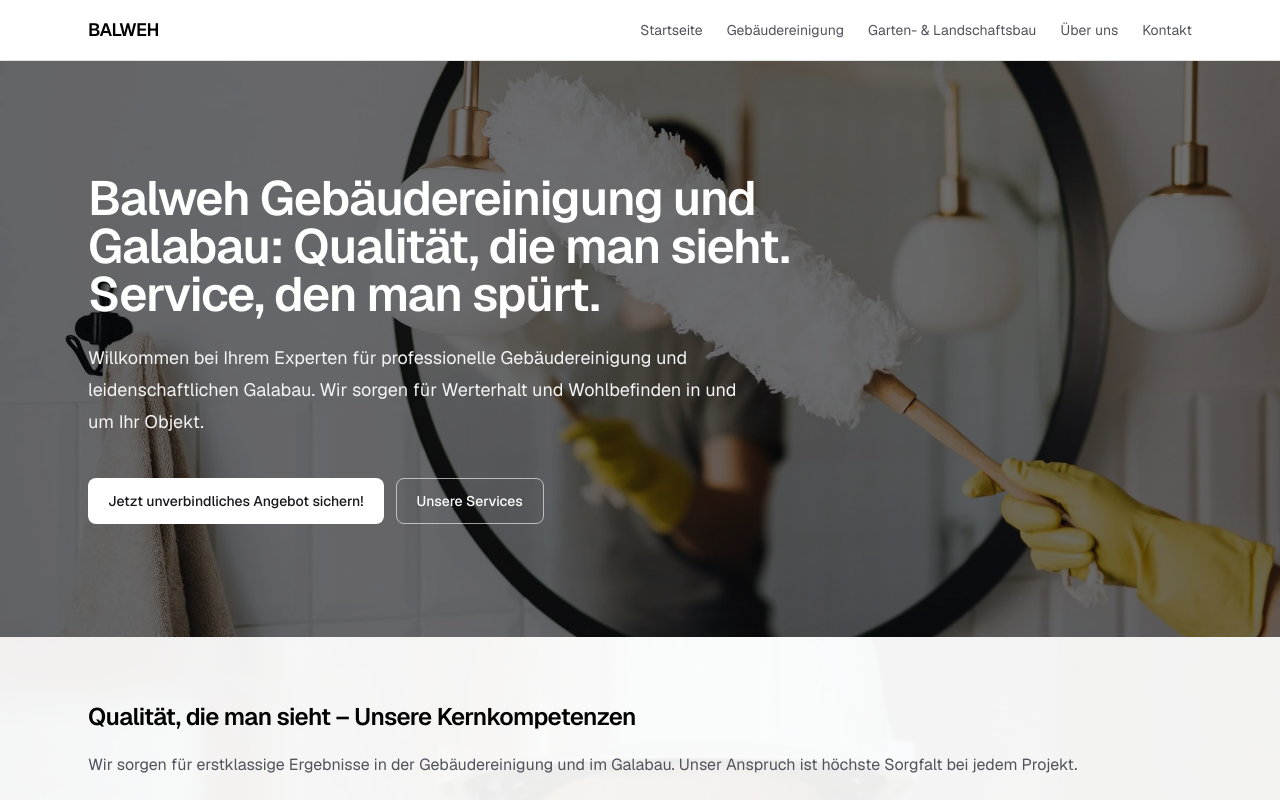
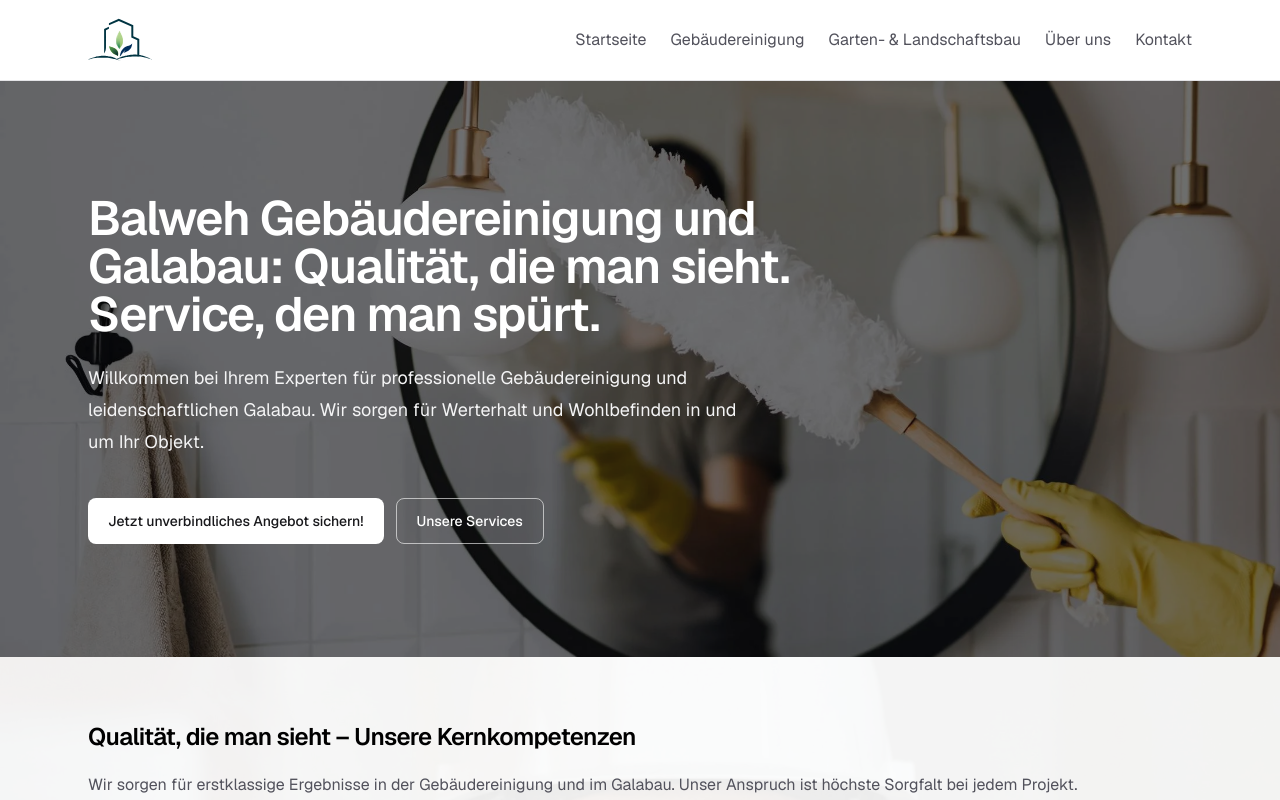
Before and after one commit to andonovnik/balweh-website, a Next.js app: page / in a window 1280 px wide. Shown: the top 800 px of the page. Built offline with nearby package versions, Linux system fonts and the light colour scheme.

Commit message:
add logo to header

```diff
--- a/app/components/Header.tsx
+++ b/app/components/Header.tsx
@@ -1,7 +1,9 @@
 "use client";
 
 import { useState, useEffect } from "react";
+import Image from "next/image";
 import Link from "next/link";
+import logo from "@/app/balweh_logo.svg";
 
 export default function Header() {
   const [mobileMenuOpen, setMobileMenuOpen] = useState(false);
@@ -27,11 +29,11 @@
   return (
     <>
       <header className="sticky top-0 z-50 border-b border-zinc-200 bg-white">
-        <div className="mx-auto flex w-full max-w-6xl items-center justify-between px-6 py-4">
-          <Link href="/" className="text-lg font-semibold tracking-tight">
-            BALWEH
+        <div className="mx-auto flex w-full max-w-6xl items-center justify-between px-6 py-2">
+          <Link href="/">
+            <Image src={logo} alt="BALWEH Logo" className="h-16 w-auto" />
           </Link>
-          <nav className="hidden gap-6 text-sm text-zinc-600 md:flex">
+          <nav className="hidden gap-6 text-base text-zinc-600 md:flex">
             <Link href="/" className="hover:text-zinc-900">
               Startseite
             </Link>
@@ -71,13 +73,9 @@
           }}
         >
           <div className="flex h-full flex-col">
-            <div className="flex items-center justify-between px-6 py-4">
-              <Link
-                href="/"
-                className="text-lg font-semibold tracking-tight"
-                onClick={() => setMobileMenuOpen(false)}
-              >
-                BALWEH
+            <div className="flex items-center justify-between px-6 py-2">
+              <Link href="/" onClick={() => setMobileMenuOpen(false)}>
+                <Image src={logo} alt="BALWEH Logo" className="h-16 w-auto" />
               </Link>
               <button
                 onClick={() => setMobileMenuOpen(false)}
@@ -99,7 +97,7 @@
                 </svg>
               </button>
             </div>
-            <nav className="flex flex-1 flex-col items-center justify-center gap-8 text-2xl">
+            <nav className="flex flex-1 flex-col items-center justify-center gap-8 text-base">
               <Link
                 href="/"
                 className="text-zinc-900 hover:text-zinc-600"
```
